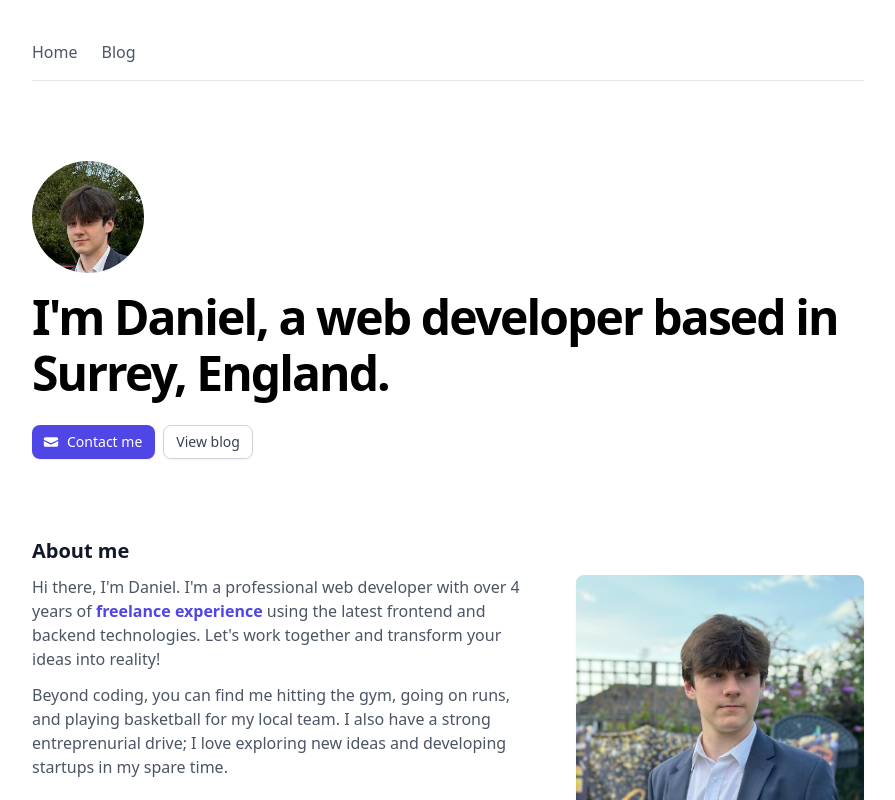
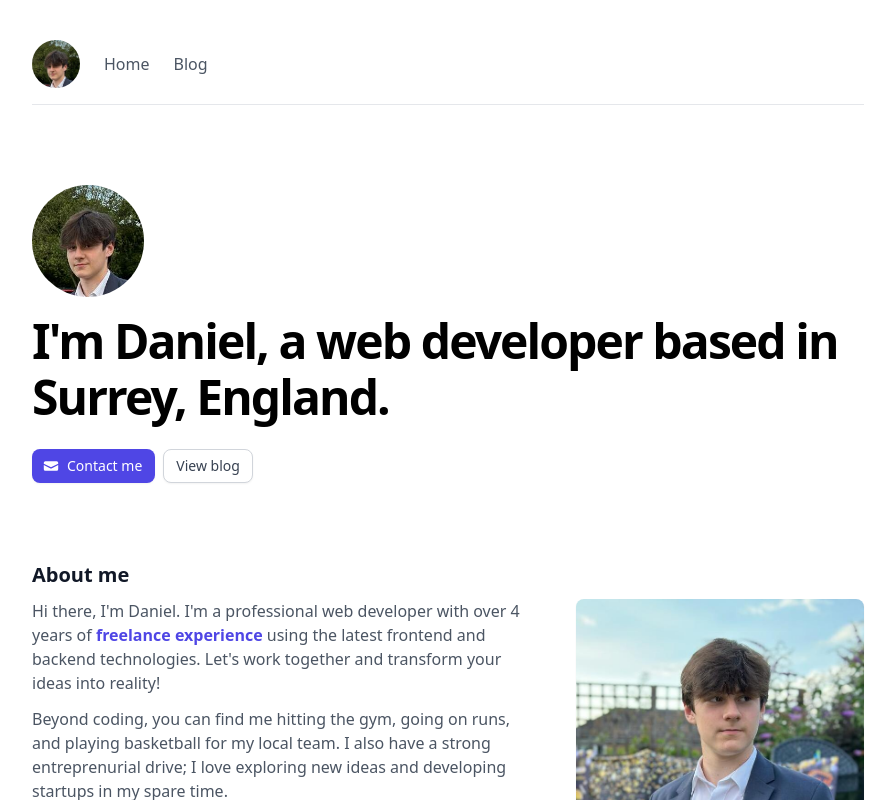
Before and after one commit to othema/portfolio2, a SvelteKit app: page / in a window 1280 px wide. Shown: the top 800 px of the page, without its empty margins (192-1087 px from the left). Built offline with nearby package versions, Linux system fonts and the light colour scheme; a web font is replaced by a local one.

Commit message:
feat: add photo to navbar

```diff
--- a/src/routes/+layout.svelte
+++ b/src/routes/+layout.svelte
@@ -1,12 +1,17 @@
 <script>
   import "../app.css";
   import { fly } from "svelte/transition";
+  import { page } from '$app/stores'
+
 
   export let data;
 </script>
 
 <div class="mx-auto max-w-4xl px-4 sm:px-8">
-  <nav class="pt-10 pb-4 mb-10 flex gap-6 border-b border-gray-200 justify-center sm:justify-start">
+  <nav class="pt-10 pb-4 mb-10 flex gap-6 border-b border-gray-200 justify-center sm:justify-start items-center">
+    {#if $page.url.pathname != "/" || true}
+      <a href="/"><img src="/img/me.jpg" class="rounded-full w-12" alt="Me" /></a>
+    {/if}
     <a href="/" class="text-gray-600 hover:underline">Home</a>
     <a href="/blog" class="text-gray-600 hover:underline">Blog</a>
   </nav>
--- a/src/routes/blog/+page.svelte
+++ b/src/routes/blog/+page.svelte
@@ -5,6 +5,10 @@
 
   export let data: PageData;
 </script>
+
+<svelte:head>
+  <title>Blog | Daniel George</title>
+</svelte:head>
 
 <h1 class="text-3xl font-extrabold tracking-[-0.04em] text-black sm:text-5xl sm:leading-[3.5rem]">
   Blog
```
